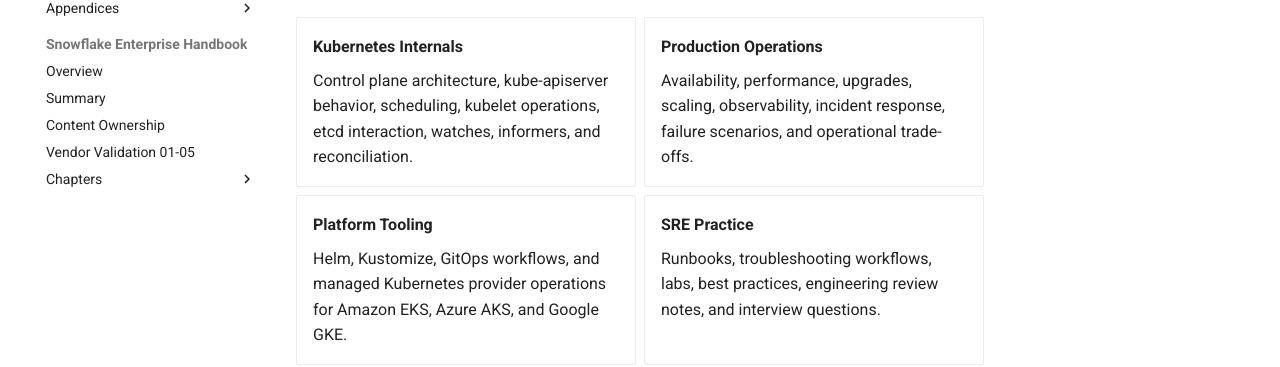
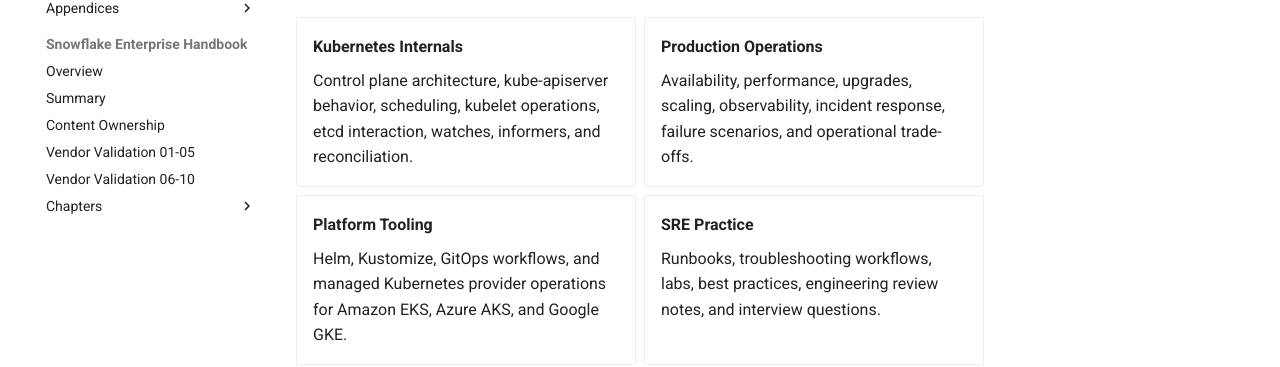
Before and after one commit to sssamant21/sre-academy, an MkDocs documentation site: the page built from docs/index.md, in a window 1280 px wide. Shown: the part 372-739 px from the top of the page. Built offline with MkDocs 1.6.1 and Material for MkDocs 9.7.7, drawn with Linux system fonts in a browser that asks for light colours; comment, search, counter and statistics services are not loaded.

Commit message:
docs(snowflake): link Chapters 6-10 validation record

```diff
--- a/mkdocs.yml
+++ b/mkdocs.yml
@@ -114,6 +114,7 @@ nav:
       - Summary: books/snowflake/summary.md
       - Content Ownership: books/snowflake/content-ownership.md
       - Vendor Validation 01-05: books/snowflake/validation/chapter-01-05.md
+      - Vendor Validation 06-10: books/snowflake/validation/chapter-06-10.md
       - Chapters:
           - "Chapter 01 - Introduction to Snowflake & Enterprise Architecture": books/snowflake/chapter-01/README.md
           - "Chapter 02 - Snowflake Architecture: Internal Design and Platform Components": books/snowflake/chapter-02/README.md
```
